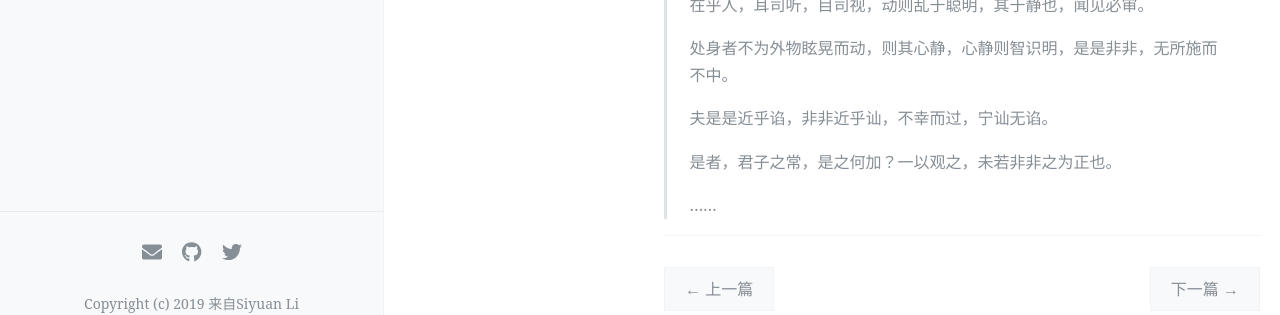
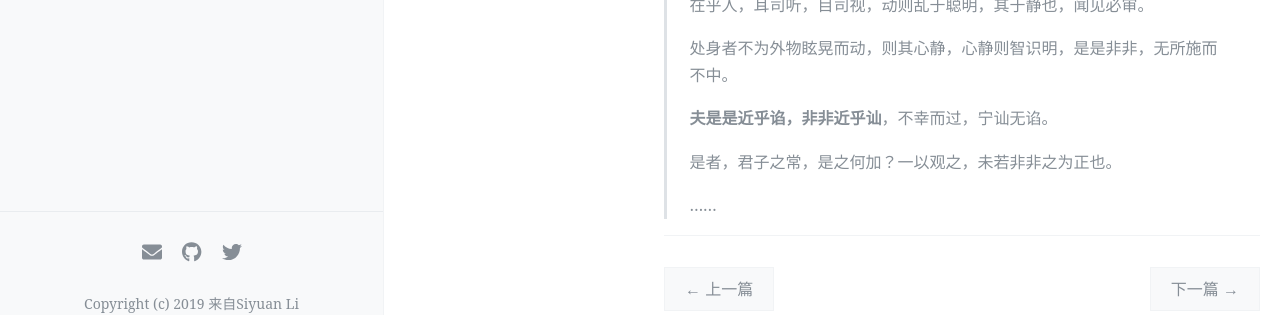
Before and after one commit to ApolloLSY/Attic, a Jekyll site: the page built from _posts/2022-07-20-Essay1_Literature&Worldview.md, in a window 1280 px wide and 900 px high, scrolled down 1392 px. Shown: the part 549-864 px from the top of the window. Built offline with Jekyll 4.4.1, drawn with Linux system fonts in a browser that asks for light colours; comment, search, counter and statistics services are not loaded.

```diff
--- a/_posts/2022-07-20-Essay1_Literature&Worldview.md
+++ b/_posts/2022-07-20-Essay1_Literature&Worldview.md
@@ -57,7 +57,7 @@ comments: true
 >
 >处身者不为外物眩晃而动，则其心静，心静则智识明，是是非非，无所施而不中。
 >
->夫是是近乎谄，非非近乎讪，不幸而过，宁讪无谄。
+>**夫是是近乎谄，非非近乎讪**，不幸而过，宁讪无谄。
 >
 >是者，君子之常，是之何加？一以观之，未若非非之为正也。
 >
```
